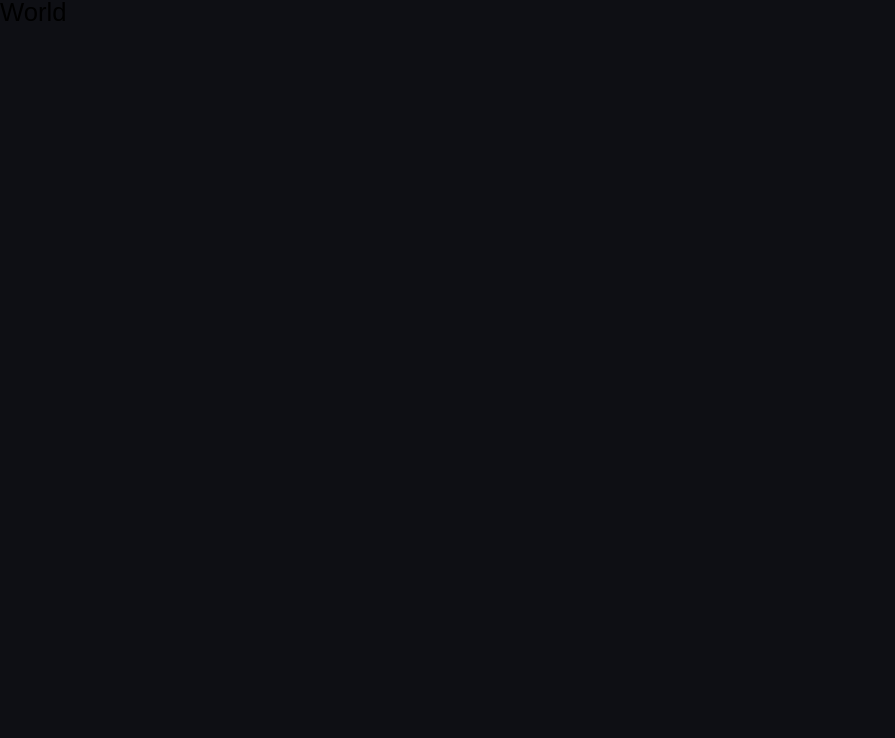
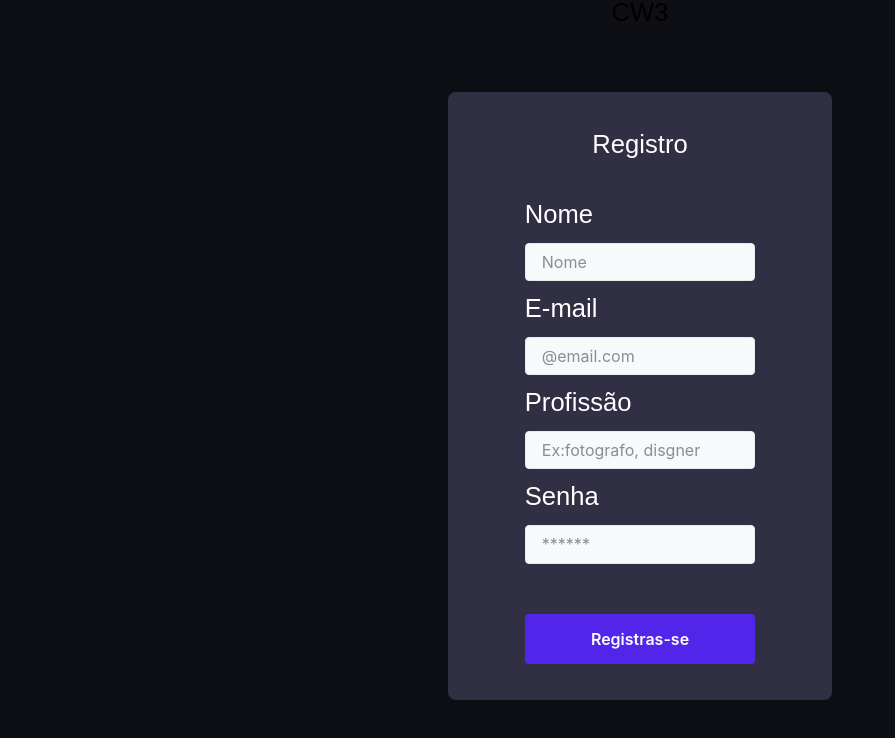
Before and after one commit to byPedroCruzDev/CW3---ControlWallet360-FrontEnd, a React (Create React App) app: page /signup in a window 1280 px wide. Shown: the top 738 px of the page, without its empty margins (0-895 px from the left). Built offline with nearby package versions, Linux system fonts and the light colour scheme.

Commit message:
create signup page

```diff
--- a/src/Pages/Login/style.ts
+++ b/src/Pages/Login/style.ts
@@ -92,13 +92,16 @@ export const ContainerLogin = styled.div`
     }
   }
   @media (max-width: 768px) {
-    main {
+    .LoginBox {
       align-items: center;
+      background-color: blueviolet;
+      width: 100%;
     }
     form {
-      width: 70%;
-      max-width: 380px;
-      height: 100%;
+      width: 90%;
+      max-width: 480px;
+      height: 80%;
+
     }
     .container {
       display: none;
--- a/src/Pages/Signup/index.tsx
+++ b/src/Pages/Signup/index.tsx
@@ -1,6 +1,28 @@
+import Button from "../../Components/Button"
+import Input from "../../Components/Input"
 import { ContainerSignup } from "./style"
 export const Signup = () =>{
     return (
-        <h1>World</h1>
+        <ContainerSignup>
+            <h1>CW3</h1>
+            <div className="ContainerBlocks">
+                    <main className="LoginBox">
+                        <h2>Registro</h2>
+                        <form action="">
+                            <label htmlFor="">Nome</label>
+                            <Input placeholder="Nome"></Input>
+                            <label htmlFor="">E-mail</label>
+                            <Input placeholder="@email.com"></Input>
+                            <label htmlFor="">Profissão</label>
+                            <Input placeholder="Ex:fotografo, disgner"></Input>
+                            <label htmlFor="">Senha</label>
+                            <Input placeholder="******"></Input>
+                            <Button buttonSize="big" >Registras-se</Button>
+                        </form>
+
+                    </main>
+
+            </div>
+      </ContainerSignup>
     )
 }
--- a/src/Pages/Signup/style.ts
+++ b/src/Pages/Signup/style.ts
@@ -2,37 +2,56 @@
 import styled from "styled-components"
 export const ContainerSignup = styled.div`
   width: 100vw;
+  height: 100vh;
   display: flex;
-    justify-content: space-around;
-    margin: 0 auto;
+  margin:  0 auto;
   flex-direction: column;
+  text-align: center;
+  align-items: center;
 
-    main {
-    width: 100%;
+  h2 {
+    color: var(--grey10);
+    margin-top: 40px ;
+  }
+  .ContainerBlocks{
+    width: 60%;
+    height: 80%;
     display: flex;
-    justify-content: space-around;
+    margin: 50px auto;
+    justify-content: center;
     align-items: center;
   }
+  .LoginImage{
+    width: 50%;
+    height: 95%;
+    border-radius: 8px;
+    background-size: cover;
+    background-position: center;
 
-    .container {
-    margin-left: 10vw;
-    margin-top: 50px;
   }
-
-    .img {
-    width: 500px;
-    height: 500px;
+  img{
+    width: 100%;
+    height: 100%;
+    border-radius: 8px;
   }
-
+  .LoginBox{
+    width: 50%;
+    height:  95%;
+    border-radius: 8px;
+    background-color: var(--brand2);
+    align-items: center;
+  }
   form {
-    width: 25%;
-    height: 100%;
+    width: 60%;
+    height: 80%;
     display: flex;
     padding-top: 20px;
     flex-direction: column;
     margin: 20px auto;
     color: white;
     gap: 10px;
+    justify-content: center;
+
 
     div {
       text-align: center;
@@ -44,6 +63,13 @@ export const ContainerSignup = styled.div`
     label {
       font-size: var(--text-size3);
       padding: 5px 0;
+      text-align: start;
+    }
+    input{
+      width: 100%;
+    }
+    button {
+      margin-top: 40px;
     }
     section {
       width: 100%;
@@ -81,4 +107,4 @@ export const ContainerSignup = styled.div`
       width: 60%;
     }
   }
-`
+`;
```
Lines whose indentation alone changed are shown as unchanged.
